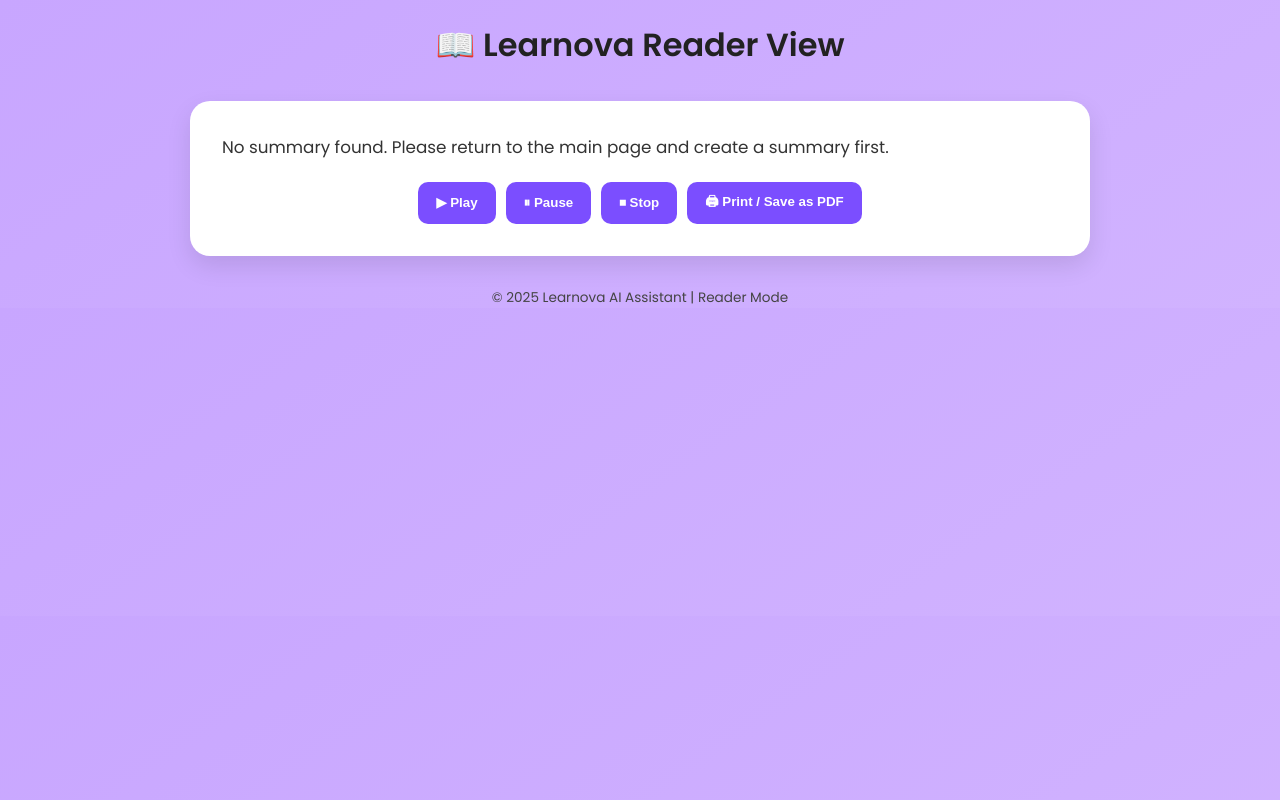
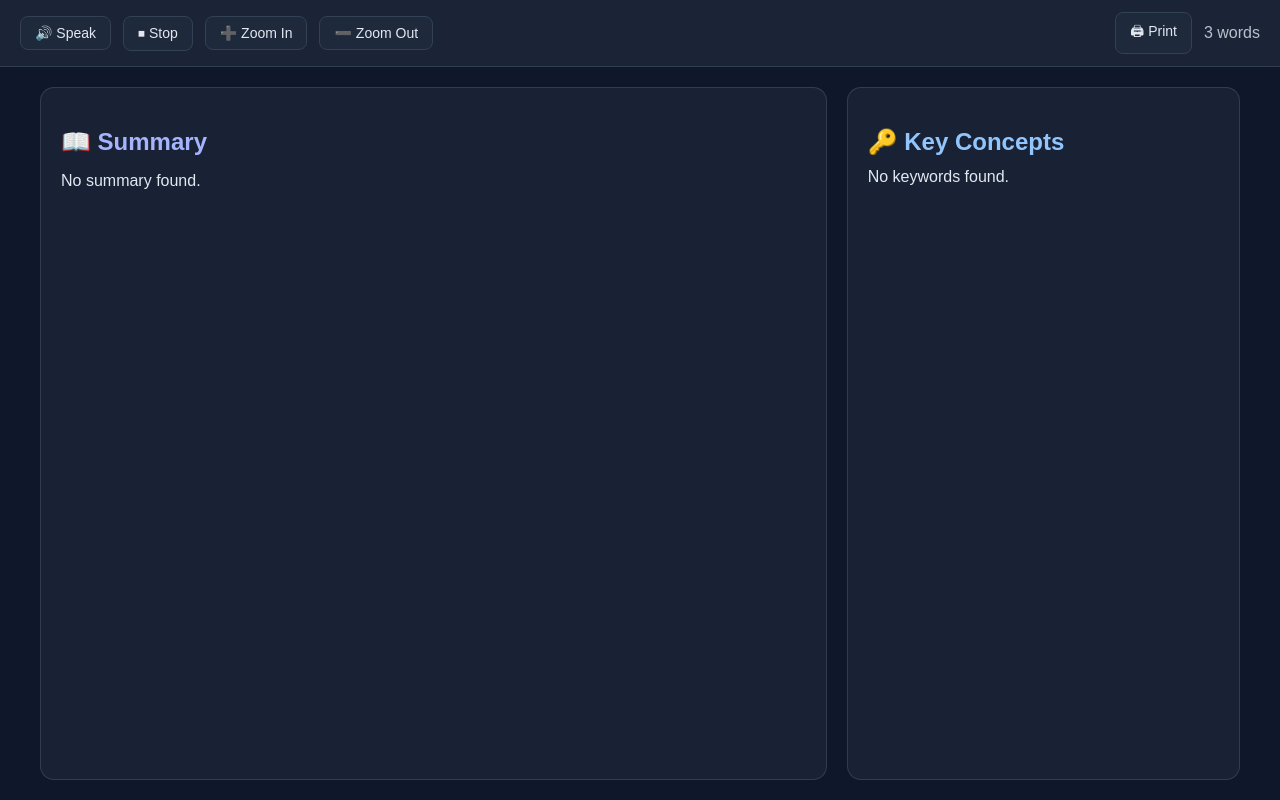
Before and after one commit to lasamailwb-source/learnova-ai, a Flask app: page /reader-view in a window 1280 px wide. Run offline with Flask 3, Linux system fonts and the light colour scheme; the visitor is signed in with stand-in values (Sample User, id 1).

Commit message:
Update reader_view.html

```diff
--- a/templates/reader_view.html
+++ b/templates/reader_view.html
@@ -2,78 +2,216 @@
 <html lang="en">
 <head>
   <meta charset="UTF-8">
-  <title>📘 Learnova Reader View</title>
-  <meta name="viewport" content="width=device-width, initial-scale=1.0" />
+  <title>Reader View | Learnova AI</title>
   <link rel="stylesheet" href="{{ url_for('static', filename='style.css') }}">
-  <link href="https://fonts.googleapis.com/css2?family=Poppins:wght@400;600&display=swap" rel="stylesheet">
   <style>
+
     body {
-      background: linear-gradient(145deg, #c8a6ff, #d1b3ff);
+      margin: 0;
+      background: #0f172a;
+      color: #e2e8f0;
       font-family: "Poppins", sans-serif;
-      color: #222;
-      margin: 0;
-      padding: 0;
-      text-align: center;
     }
+
     .reader-container {
-      background: #fff;
-      margin: 2rem auto;
-      padding: 2rem;
-      border-radius: 20px;
-      max-width: 900px;
-      box-shadow: 0 10px 25px rgba(0, 0, 0, 0.1);
+      display: flex;
+      flex-direction: column;
+      height: 100vh;
     }
-    #readerContent {
-      text-align: left;
-      font-size: 1.05rem;
-      line-height: 1.7;
-      color: #333;
+
+    /* ----------------- Toolbar ----------------- */
+    .reader-toolbar {
+      display: flex;
+      align-items: center;
+      justify-content: space-between;
+      padding: 12px 20px;
+      background: rgba(30, 41, 59, 0.8);
+      backdrop-filter: blur(8px);
+      border-bottom: 1px solid rgba(148, 163, 184, 0.2);
+      position: sticky;
+      top: 0;
+      z-index: 10;
+    }
+
+    .toolbar-left,
+    .toolbar-right {
+      display: flex;
+      align-items: center;
+      gap: 12px;
+    }
+
+    .toolbar-btn {
+      padding: 8px 14px;
+      border-radius: 8px;
+      background: #1e293b;
+      border: 1px solid #334155;
+      color: #e2e8f0;
+      cursor: pointer;
+      transition: 0.2s;
+      font-size: 14px;
+    }
+
+    .toolbar-btn:hover {
+      background: #475569;
+    }
+
+    /* ----------------- Content Area ----------------- */
+    .reader-content {
+      flex: 1;
+      display: grid;
+      grid-template-columns: 1fr 0.5fr;
+      gap: 20px;
+      padding: 20px 40px;
+    }
+
+    /* Summary Panel */
+    .summary-panel {
+      padding: 20px;
+      background: rgba(30, 41, 59, 0.7);
+      border-radius: 14px;
+      border: 1px solid rgba(148, 163, 184, 0.2);
       overflow-y: auto;
-      max-height: 70vh;
-      padding-right: 10px;
     }
-    .reader-controls {
-      margin-top: 20px;
-      display: flex;
-      justify-content: center;
-      flex-wrap: wrap;
-      gap: 10px;
+
+    .summary-panel h2 {
+      margin-bottom: 12px;
+      color: #a5b4fc;
     }
-    button {
-      background: #7b4eff;
-      color: white;
-      border: none;
-      padding: 10px 18px;
-      border-radius: 10px;
-      cursor: pointer;
-      font-weight: 600;
-      transition: 0.3s;
+
+    .summary-text {
+      line-height: 1.6;
+      font-size: 16px;
+      white-space: pre-wrap;
     }
-    button:hover {
-      background: #6438d6;
+
+    /* Keywords Panel */
+    .keywords-panel {
+      padding: 20px;
+      background: rgba(30, 41, 59, 0.7);
+      border-radius: 14px;
+      border: 1px solid rgba(148, 163, 184, 0.2);
+      overflow-y: auto;
     }
-    footer {
-      margin-top: 30px;
-      font-size: 0.85rem;
-      color: #444;
+
+    .keywords-panel h2 {
+      margin-bottom: 12px;
+      color: #93c5fd;
     }
+
+    .keyword-item {
+      padding: 8px 12px;
+      margin: 6px 0;
+      border-radius: 8px;
+      background: #1e293b;
+      border: 1px solid #334155;
+      display: inline-block;
+      color: #e2e8f0;
+    }
+
+    /* Responsive */
+    @media (max-width: 900px) {
+      .reader-content {
+        grid-template-columns: 1fr;
+      }
+    }
+
   </style>
 </head>
+
 <body>
-  <h1>📖 Learnova Reader View</h1>
   <div class="reader-container">
-    <div id="readerContent">Loading your summary...</div>
 
-    <div class="reader-controls">
-      <button id="playBtn">▶ Play</button>
-      <button id="pauseBtn">⏸ Pause</button>
-      <button id="stopBtn">⏹ Stop</button>
-      <button id="printBtn">🖨 Print / Save as PDF</button>
+    <!-- Toolbar -->
+    <div class="reader-toolbar">
+      <div class="toolbar-left">
+        <button class="toolbar-btn" id="speakBtn">🔊 Speak</button>
+        <button class="toolbar-btn" id="stopBtn">⏹ Stop</button>
+        <button class="toolbar-btn" id="zoomInBtn">➕ Zoom In</button>
+        <button class="toolbar-btn" id="zoomOutBtn">➖ Zoom Out</button>
+      </div>
+
+      <div class="toolbar-right">
+        <button class="toolbar-btn" id="printBtn">🖨 Print</button>
+        <span id="wordCount" style="opacity:0.8;">0 words</span>
+      </div>
+    </div>
+
+    <!-- Content -->
+    <div class="reader-content">
+
+      <!-- Summary Panel -->
+      <div class="summary-panel">
+        <h2>📖 Summary</h2>
+        <div id="summaryText" class="summary-text"></div>
+      </div>
+
+      <!-- Keywords Panel -->
+      <div class="keywords-panel">
+        <h2>🔑 Key Concepts</h2>
+        <div id="keywordsList"></div>
+      </div>
+
     </div>
   </div>
 
-  <footer>© 2025 Learnova AI Assistant | Reader Mode</footer>
+  <script>
+    /* ------------------ LOAD DATA ------------------ */
+    const summary = localStorage.getItem("learnova_summary") || "No summary found.";
+    const keywords = localStorage.getItem("learnova_keywords") || "No keywords found.";
 
-  <script src="{{ url_for('static', filename='readerView.js') }}"></script>
+    document.getElementById("summaryText").textContent = summary;
+
+    // Word count
+    const words = summary.trim().split(/\s+/).filter(w => w.length > 0);
+    document.getElementById("wordCount").textContent = words.length + " words";
+
+    /* Load keywords */
+    const keywordContainer = document.getElementById("keywordsList");
+    if (keywords.includes(",")) {
+      keywords.split(",").forEach(k => {
+        const item = document.createElement("div");
+        item.className = "keyword-item";
+        item.textContent = k.trim();
+        keywordContainer.appendChild(item);
+      });
+    } else {
+      keywordContainer.textContent = keywords;
+    }
+
+    /* ------------------ PRINT ------------------ */
+    document.getElementById("printBtn").addEventListener("click", () => {
+      window.print();
+    });
+
+    /* ------------------ ZOOM ------------------ */
+    let zoomLevel = 1;
+
+    document.getElementById("zoomInBtn").addEventListener("click", () => {
+      zoomLevel += 0.1;
+      document.querySelector(".summary-panel").style.fontSize = zoomLevel + "em";
+    });
+
+    document.getElementById("zoomOutBtn").addEventListener("click", () => {
+      zoomLevel = Math.max(0.5, zoomLevel - 0.1);
+      document.querySelector(".summary-panel").style.fontSize = zoomLevel + "em";
+    });
+
+    /* ------------------ SPEAK ------------------ */
+    let utterance = null;
+
+    document.getElementById("speakBtn").addEventListener("click", () => {
+      if ("speechSynthesis" in window) {
+        if (utterance) speechSynthesis.cancel();
+
+        utterance = new SpeechSynthesisUtterance(summary);
+        speechSynthesis.speak(utterance);
+      }
+    });
+
+    document.getElementById("stopBtn").addEventListener("click", () => {
+      if ("speechSynthesis" in window) speechSynthesis.cancel();
+    });
+  </script>
+
 </body>
 </html>
```
